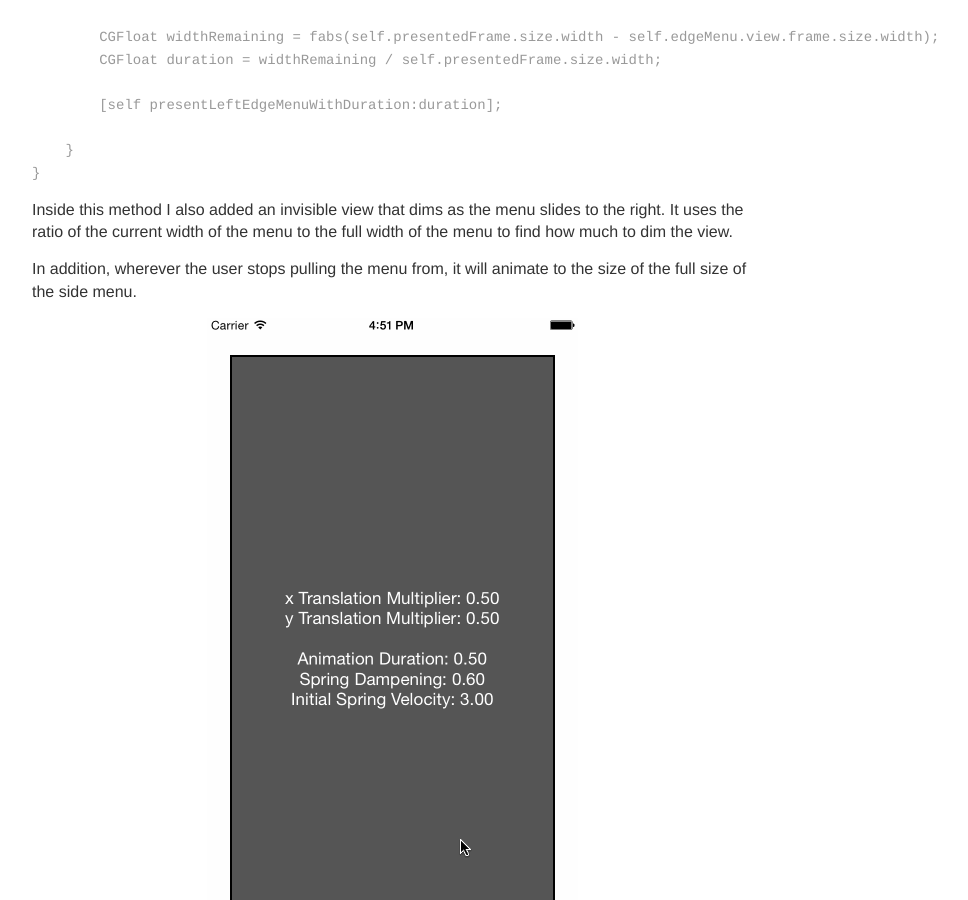
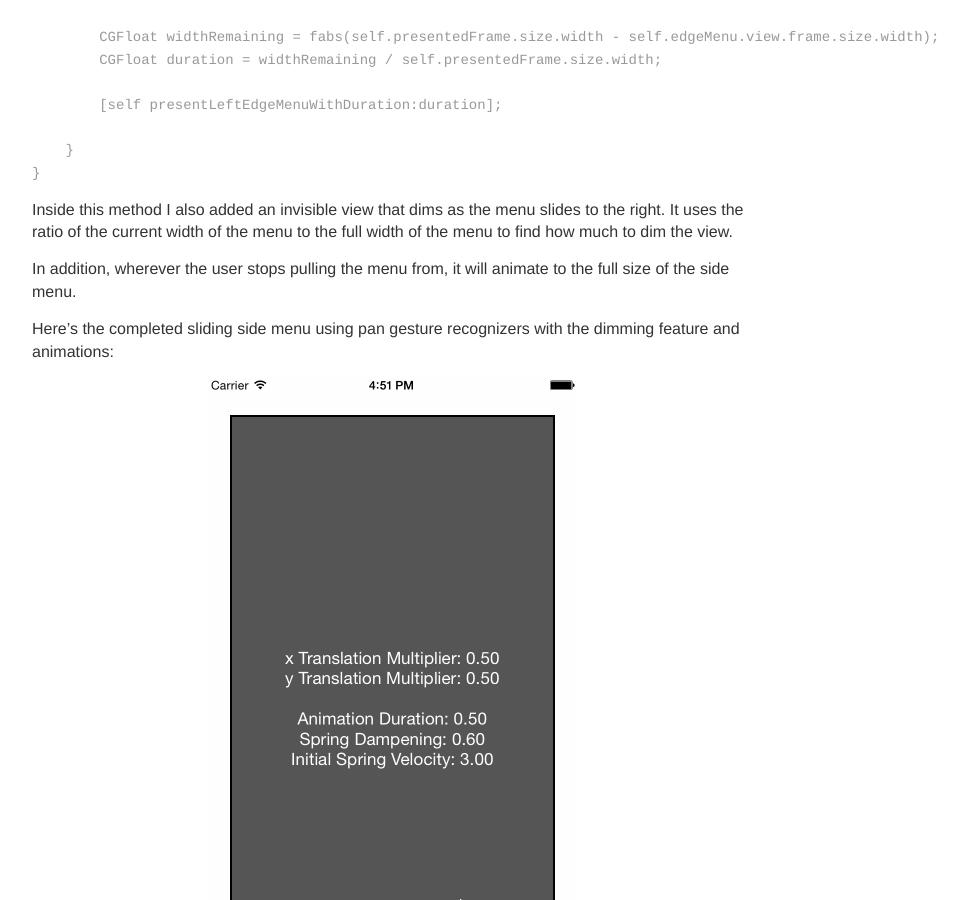
Before and after one commit to trentyou/trentyou.github.io, a Jekyll site: the page built from _posts/2015-8-8-Creating an Interactive Sliding Menu.md, in a window 1280 px wide and 900 px high, scrolled down 1939 px. Shown: the whole window, without its empty margins (248-1216 px from the left). Built offline with Jekyll 4.4.1, drawn with Linux system fonts in a browser that asks for light colours.

Commit message:
Updated 2015-8-8-Creating an Interactive Sliding Menu.md

```diff
--- a/_posts/2015-8-8-Creating an Interactive Sliding Menu.md
+++ b/_posts/2015-8-8-Creating an Interactive Sliding Menu.md
@@ -58,7 +58,10 @@ My next requirement was to make the menu move with the movement of your gesture
 
 Inside this method I also added an invisible view that dims as the menu slides to the right. It uses the ratio of the current width of the menu to the full width of the menu to find how much to dim the view.
 
-In addition, wherever the user stops pulling the menu from, it will animate to the size of the full size of the side menu.
+In addition, wherever the user stops pulling the menu from, it will animate to the full size of the side menu.
+
+
+Here's the completed sliding side menu using pan gesture recognizers with the dimming feature and animations:
 
 <div style="text-align:center" markdown ="1">
 ![](/images/sideedgemenugif.gif)
```
